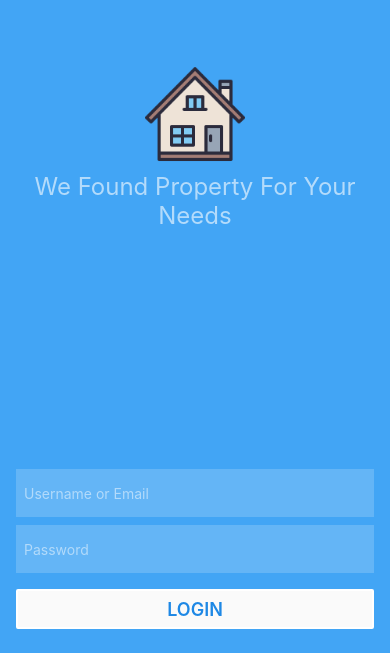
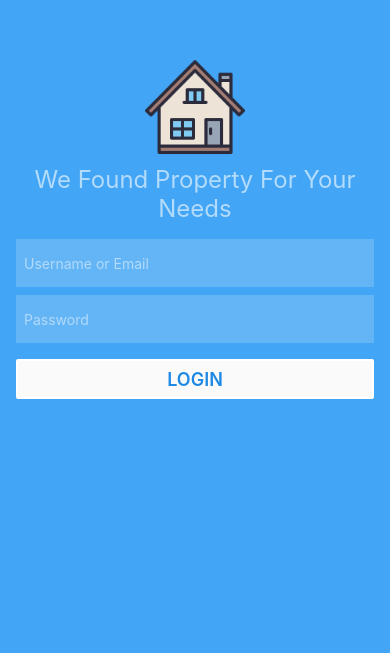
Before and after one commit to imamsutono/react-native-login-screen, a React Native app: screen / in a window 390 px wide. Shown: the part 191-844 px from the top of the page. Built offline with nearby package versions, Linux system fonts and the light colour scheme.

Commit message:
Make form position dynamic, bottom or center

```diff
--- a/src/App.js
+++ b/src/App.js
@@ -2,7 +2,10 @@ import React from 'react';
 import Login from './screens/Login';
 
 const App = () => (
-  <Login tagline="We Found Property For Your Needs" />
+  <Login
+    tagline="We Found Property For Your Needs"
+    formPosition="center"
+  />
 );
 
 export default App;
--- a/src/screens/Login/index.js
+++ b/src/screens/Login/index.js
@@ -13,18 +13,20 @@ import styles from './styles';
 
 class Login extends Component {
   render() {
-    const { container, logoContainer, tagline, row, inputText, loginButton, loginLabel } = styles;
+    const { container, logoContainer, logoContainerCenter, tagline, formCenter, row, inputText, loginButton, loginLabel } = styles;
+    const formPosition = this.props.formPosition;
 
     return (
       <KeyboardAvoidingView behavior="padding" style={container}>
-        <StatusBar backgroundColor="aliceblue" barStyle="light-content" />
-        <View style={logoContainer}>
+        <StatusBar translucent={true} barStyle="light-content" />
+        <View style={formPosition === 'center' ? logoContainerCenter : logoContainer}>
           <Image
             source={require('../../images/icon.png')}
             style={{ height: 100, width: 100 }}
           />
           <Text style={tagline}>{this.props.tagline}</Text>
         </View>
+        <View style={formPosition === 'center' ? formCenter : ''}>
           <View style={row}>
             <TextInput
               placeholder="Username or Email"
@@ -56,6 +58,7 @@ class Login extends Component {
               <Text style={loginLabel}>LOGIN</Text>
             </TouchableOpacity>
           </View>
+        </View>
       </KeyboardAvoidingView>
     );
   }
--- a/src/screens/Login/styles.js
+++ b/src/screens/Login/styles.js
@@ -8,14 +8,24 @@ const styles = StyleSheet.create({
   },
   logoContainer: {
     alignItems: 'center',
-    flexGrow: 1,
+    flex: 1,
     justifyContent: 'center'
+  },
+  logoContainerCenter: {
+    alignItems: 'center',
+    flex: 1,
+    justifyContent: 'flex-end',
+    marginBottom: 16
   },
   tagline: {
     color: 'rgba(255,255,255,0.6)',
     marginTop: 8,
     textAlign: 'center',
     fontSize: 24
+  },
+  formCenter: {
+    flex: 1,
+    justifyContent: 'flex-start'
   },
   row: {
     height: 48,
```
Lines whose indentation alone changed are shown as unchanged.
